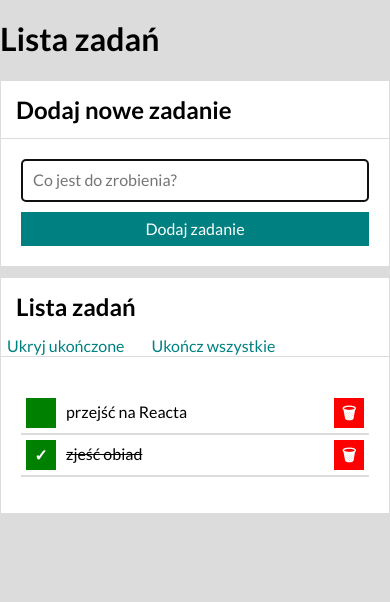
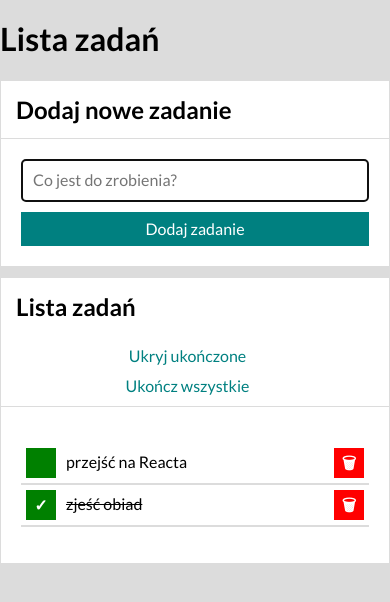
Before and after one commit to danonstinson/todos-list-react, a React (Create React App) app: page / in a window 390 px wide. Shown: the top 602 px of the page. Built offline with nearby package versions, Linux system fonts and the light colour scheme.

Commit message:
Buttons & Section BEM refactored

```diff
--- a/src/Buttons/index.js
+++ b/src/Buttons/index.js
@@ -1,23 +1,23 @@
 import React from "react";
 import "./style.css";
 
-const Buttons = (props) => {
-	if (props.tasks.length === 0)
+const Buttons = ({ tasks, hideDoneTasks }) => {
+	if (tasks.length === 0) {
 		return null
-
+	}
 	return (
-		<div className="section__buttons">
-			<button className="task__button tools__button">
-				{props.hideDoneTasks ? "Pokaż" : "Ukryj"} ukończone
+		<div className="buttons">
+			<button className="buttons__button">
+				{hideDoneTasks ? "Pokaż" : "Ukryj"} ukończone
 			</button>
 			<button
-				className="task__button tools__button"
-				disabled={props.tasks.every(({ done }) => done)}
+				className="buttons__button"
+				disabled={tasks.every(({ done }) => done)}
 			>
 				Ukończ wszystkie
 			</button>
 		</div>
-	)
+	);
 };
 
 export default Buttons;
--- a/src/Buttons/style.css
+++ b/src/Buttons/style.css
@@ -1,14 +1,28 @@
-.tools__button {
+.buttons__button {
     background-color: transparent;
     color: teal;
     border: none;
     margin-right: 15px;
 }
 
-.tools__button:hover {
+.buttons__button:hover {
     color: hsl(180, 100%, 35%);
 }
 
-.tools__button:disabled {
+.buttons__button:disabled {
     color: #ccc;
 }
+
+.buttons {
+    display: flex;
+    padding: 10px 20px;
+}
+
+@media (max-width: 767px) {
+    .buttons {
+        display: grid;
+        grid-gap: 10px;
+        align-items: center;
+        justify-content: space-around;
+    }
+}
--- a/src/Section/index.js
+++ b/src/Section/index.js
@@ -3,11 +3,11 @@ import "./style.css";
 
 const Section = ({ title, body, extraHeaderContent }) => (
 	<section className="section">
-		<header className="section__tools">
-			<h2 className="section__header">{title}</h2>
+		<header className="section__paragraph">
+			<h2 className="section__title">{title}</h2>
 			{extraHeaderContent}
 		</header>
-		<div className="section__paragraph">
+		<div className="section__body">
 			{body}
 		</div>
 	</section>
--- a/src/Section/style.css
+++ b/src/Section/style.css
@@ -4,11 +4,11 @@
     margin: 10px 0;
 }
 
-.section__paragraph {
+.section__body {
     padding: 20px;
 }
 
-.section__header {
+.section__title {
     font-weight: bold;
     margin: 0px;
     padding: 15px;
@@ -21,7 +21,7 @@
     padding: 10px;
 }
 
-.section__tools {
+.section__paragraph {
     display: grid;
     grid-template-columns: 1fr auto auto;
     align-items: center;
@@ -29,7 +29,7 @@
 }
 
 @media (max-width: 767px) {
-    .section__tools {
+    .section__paragraph {
         display: grid;
         grid-template-columns: 1fr;
         align-content: center;
```
